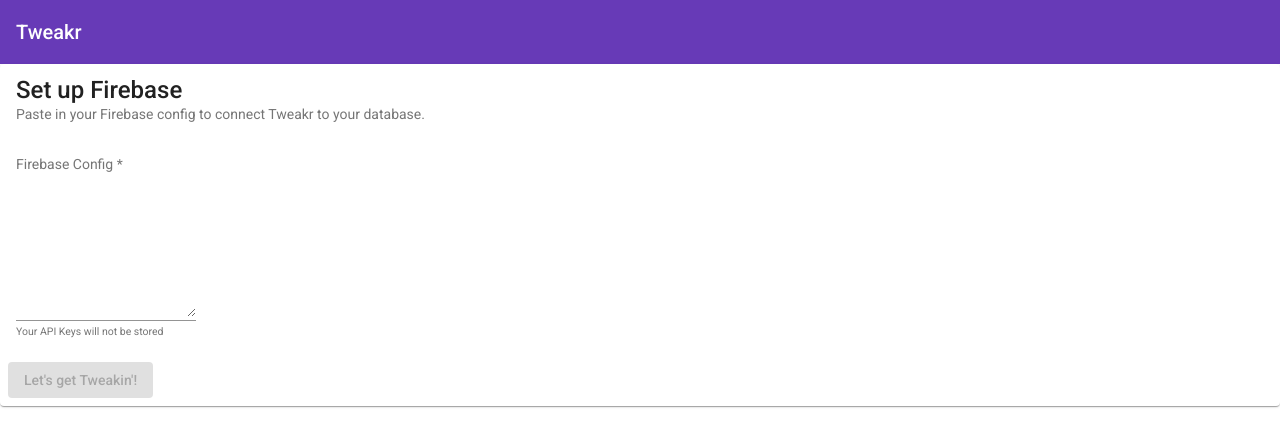
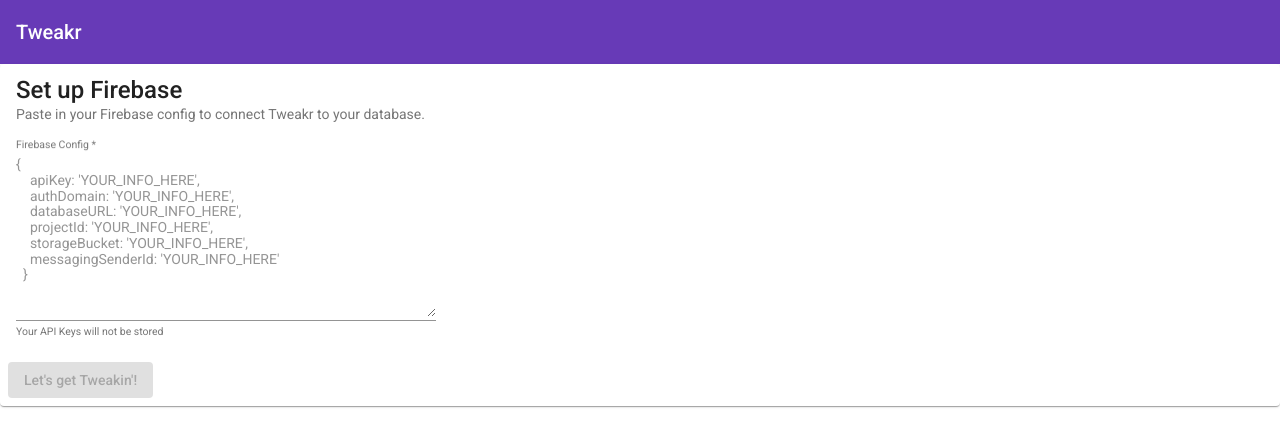
Before and after one commit to google/tweakr, an Angular app in the folder web-server/tweakr-server/: page /setup in a window 1280 px wide. Shown: the top 446 px of the page. Built offline with nearby package versions, Linux system fonts and the light colour scheme.

Commit message:
Fix textarea placeholder

```diff
--- a/web-server/tweakr-server/src/app/setup/setup.component.html
+++ b/web-server/tweakr-server/src/app/setup/setup.component.html
@@ -5,17 +5,11 @@
   <mat-card-content>
 
     <form>
-      <mat-form-field>
+      <mat-form-field floatLabel="always">
         <mat-label>Firebase Config</mat-label>
-        <textarea matInput [formControl]="formControl" [errorStateMatcher]="matcher" cols="100" rows="10" spellcheck="false">
-{
-  apiKey: 'YOUR_INFO_HERE',
-  authDomain: 'YOUR_INFO_HERE',
-  databaseURL: 'YOUR_INFO_HERE',
-  projectId: 'YOUR_INFO_HERE',
-  storageBucket: 'YOUR_INFO_HERE',
-  messagingSenderId: 'YOUR_INFO_HERE'
-}
+        <textarea matInput [formControl]="formControl" [errorStateMatcher]="matcher" cols="100" rows="10"
+          spellcheck="false" [placeholder]="placeholderJs">
+
         </textarea>
         <mat-hint>Your API Keys will not be stored</mat-hint>
         <mat-error *ngIf="formControl.hasError('json') && !formControl.hasError('required')">
--- a/web-server/tweakr-server/src/app/setup/setup.component.scss
+++ b/web-server/tweakr-server/src/app/setup/setup.component.scss
@@ -1,3 +1,3 @@
-textarea {
-
+mat-form-field {
+  width: 30em;
 }
--- a/web-server/tweakr-server/src/app/setup/setup.component.ts
+++ b/web-server/tweakr-server/src/app/setup/setup.component.ts
@@ -50,6 +50,15 @@ export class SetupComponent implements OnInit {
 
   matcher = new JsonErrorStateMatcher();
 
+  placeholderJs = `{
+    apiKey: 'YOUR_INFO_HERE',
+    authDomain: 'YOUR_INFO_HERE',
+    databaseURL: 'YOUR_INFO_HERE',
+    projectId: 'YOUR_INFO_HERE',
+    storageBucket: 'YOUR_INFO_HERE',
+    messagingSenderId: 'YOUR_INFO_HERE'
+  }`;
+
   constructor(private router: Router, private location: Location) { }
 
   ngOnInit(): void {
```
